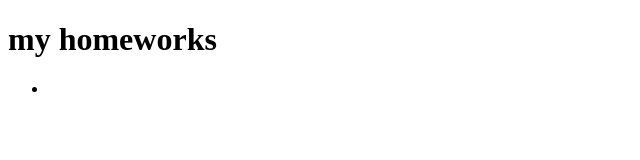
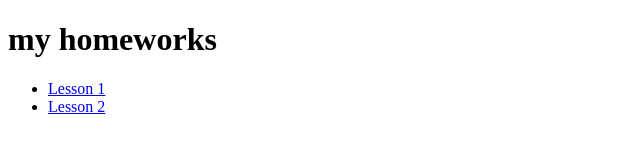
Before and after one commit to izhboldin/hworks, a plain HTML site: page index.html in a window 1280 px wide. Shown: the whole page, without its empty margins (0-640 px from the left). Drawn offline with Linux system fonts and the light colour scheme.

Commit message:
add lesson 2 link

```diff
--- a/index.html
+++ b/index.html
@@ -9,7 +9,8 @@
 <body>
   <h1>my homeworks</h1>
   <ul>
-    <li><a href="#"></a></li>
+    <li><a href="#">Lesson 1</a></li>
+    <li><a href="#">Lesson 2</a></li>
 
   </ul>
 </body>
```
